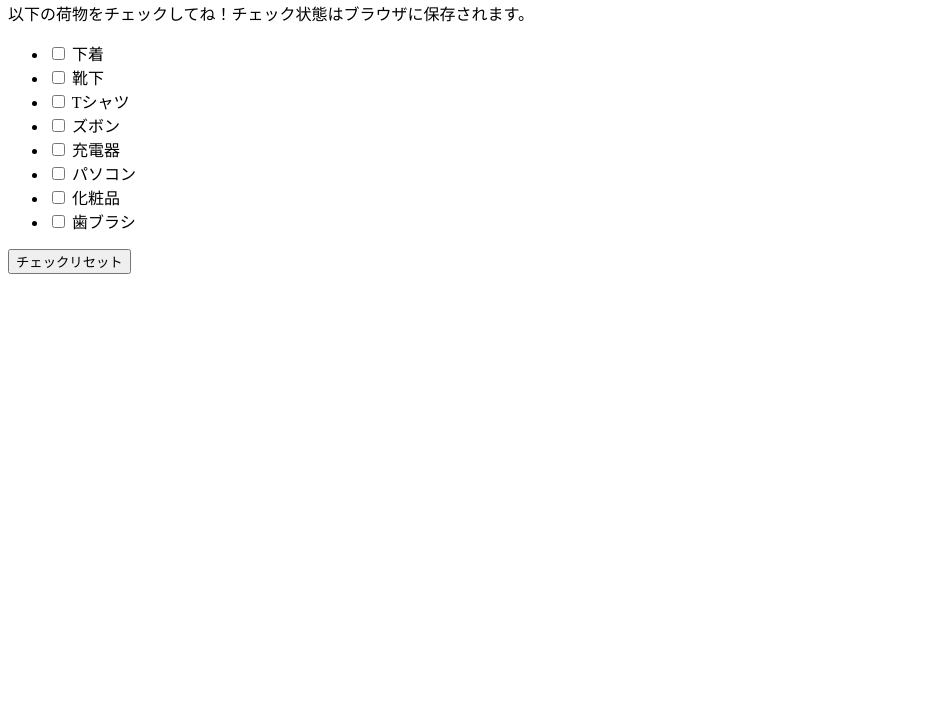
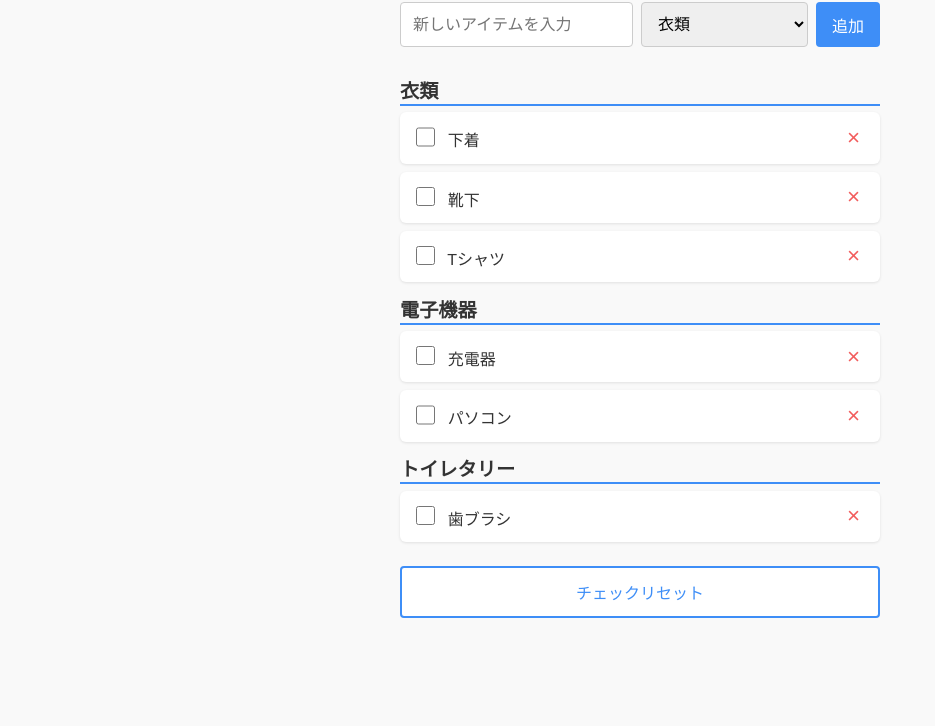
Before and after one commit to 100mensoul/packhuck, a plain HTML site: page index.html in a window 1280 px wide. Shown: the part 74-800 px from the top of the page, without its empty margins (0-935 px from the left). Drawn offline with Linux system fonts and the light colour scheme.

Commit message:
index.html を更新

```diff
--- a/index.html
+++ b/index.html
@@ -1,35 +1,258 @@
-<h1>PACKHUCK - にづくりチェック</h1>
-<p>以下の荷物をチェックしてね！チェック状態はブラウザに保存されます。</p>
+<!DOCTYPE html>
+<html lang="ja">
+<head>
+  <meta charset="UTF-8">
+  <meta name="viewport" content="width=device-width,initial-scale=1.0">
+  <title>PACKHUCK - カテゴリ付き荷造り</title>
+<style>
+:root {
+  /* カラーテーマ */
+  --bg-color: #f9f9f9;
+  --card-bg: #ffffff;
+  --primary-color: #3e8ef7;
+  --danger-color: #f25c5c;
+  --text-color: #333333;
+  --font-family: 'Helvetica Neue', Arial, sans-serif;
+  --base-spacing: 1rem;
+}
 
-<ul id="packing-list">
-  <li><label><input type="checkbox"> 下着</label></li>
-  <li><label><input type="checkbox"> 靴下</label></li>
-  <li><label><input type="checkbox"> Tシャツ</label></li>
-  <li><label><input type="checkbox"> ズボン</label></li>
-  <li><label><input type="checkbox"> 充電器</label></li>
-  <li><label><input type="checkbox"> パソコン</label></li>
-  <li><label><input type="checkbox"> 化粧品</label></li>
-  <li><label><input type="checkbox"> 歯ブラシ</label></li>
-</ul>
-<button onclick="clearChecks()">チェックリセット</button>
+/* ベース */
+body {
+  margin: 0;
+  padding: var(--base-spacing);
+  font-family: var(--font-family);
+  color: var(--text-color);
+  background-color: var(--bg-color);
+  display: flex;
+  flex-direction: column;
+  align-items: center;
+}
 
-<script>
-  const list = document.getElementById('packing-list');
-  const items = list.querySelectorAll('input[type="checkbox"]');
+h1 {
+  margin-bottom: calc(var(--base-spacing) * 0.5);
+  color: var(--primary-color);
+  font-size: 1.8rem;
+  text-align: center;
+}
 
-  // ロード時に保存状態を復元
-  items.forEach((item, index) => {
-    const checked = localStorage.getItem('packhuck_item_' + index);
-    if (checked === 'true') item.checked = true;
-    item.addEventListener('change', () => {
-      localStorage.setItem('packhuck_item_' + index, item.checked);
+/* 入力エリア */
+#add-item {
+  display: flex;
+  width: 100%;
+  max-width: 480px;
+  gap: 0.5rem;
+  margin-bottom: var(--base-spacing);
+}
+
+#add-item input,
+#add-item select {
+  flex: 1;
+  padding: 0.75rem;
+  font-size: 1rem;
+  border: 1px solid #ccc;
+  border-radius: 4px;
+}
+
+#add-item button {
+  padding: 0 1rem;
+  font-size: 1rem;
+  background-color: var(--primary-color);
+  color: #fff;
+  border: none;
+  border-radius: 4px;
+  cursor: pointer;
+}
+
+/* リスト本体 */
+#packing-list {
+  width: 100%;
+  max-width: 480px;
+}
+
+#packing-list h2 {
+  margin: calc(var(--base-spacing) * 0.8) 0 calc(var(--base-spacing) * 0.4);
+  font-size: 1.2rem;
+  border-bottom: 2px solid var(--primary-color);
+}
+
+#packing-list li {
+  display: flex;
+  align-items: center;
+  background: var(--card-bg);
+  margin-bottom: 0.5rem;
+  padding: 0.75rem;
+  border-radius: 6px;
+  box-shadow: 0 1px 3px rgba(0,0,0,0.1);
+}
+
+#packing-list li label {
+  flex: 1;
+  cursor: pointer;
+  font-size: 1rem;
+}
+
+#packing-list li input[type="checkbox"] {
+  width: 1.2rem;
+  height: 1.2rem;
+  margin-right: 0.5rem;
+}
+
+#packing-list li button {
+  background: transparent;
+  border: none;
+  font-size: 1.4rem;
+  color: var(--danger-color);
+  cursor: pointer;
+  padding: 0 0.5rem;
+}
+
+/* リセットボタン */
+#clear-btn {
+  width: 100%;
+  max-width: 480px;
+  padding: 0.75rem;
+  font-size: 1rem;
+  background-color: #fff;
+  color: var(--primary-color);
+  border: 2px solid var(--primary-color);
+  border-radius: 4px;
+  cursor: pointer;
+  margin-top: var(--base-spacing);
+}
+
+/* レスポンシブ調整 */
+@media (max-width: 600px) {
+  :root {
+    --base-spacing: 0.75rem;
+  }
+  h1 {
+    font-size: 1.6rem;
+  }
+  #add-item input,
+  #add-item select,
+  #add-item button,
+  #clear-btn {
+    font-size: 0.9rem;
+    padding: 0.6rem;
+  }
+  #packing-list li {
+    padding: 0.6rem;
+  }
+}
+</style>
+</head>
+<body>
+  <h1>PACKHUCK</h1>
+
+  <!-- アイテム追加フォーム -->
+  <div id="add-item">
+    <input id="new-item" type="text" placeholder="新しいアイテムを入力">
+    <select id="new-category">
+      <option value="衣類">衣類</option>
+      <option value="電子機器">電子機器</option>
+      <option value="トイレタリー">トイレタリー</option>
+    </select>
+    <button id="add-btn">追加</button>
+  </div>
+
+  <!-- チェックリスト本体 -->
+  <div id="packing-list"></div>
+
+  <!-- リセットボタン -->
+  <button id="clear-btn">チェックリセット</button>
+
+  <script>
+    const STORAGE_KEY = 'packhuck_items';
+    const CATEGORIES = ['衣類','電子機器','トイレタリー'];
+
+    // 要素参照
+    const listContainer = document.getElementById('packing-list');
+    const newItemInput = document.getElementById('new-item');
+    const newCategorySelect = document.getElementById('new-category');
+
+    // ストレージから読み込み or 初期データ
+    let items = JSON.parse(localStorage.getItem(STORAGE_KEY)) || [
+      { name:'下着',   done:false, category:'衣類' },
+      { name:'靴下',   done:false, category:'衣類' },
+      { name:'Tシャツ', done:false, category:'衣類' },
+      { name:'充電器', done:false, category:'電子機器' },
+      { name:'パソコン', done:false, category:'電子機器' },
+      { name:'歯ブラシ', done:false, category:'トイレタリー' }
+    ];
+
+    // 保存
+    function save() {
+      localStorage.setItem(STORAGE_KEY, JSON.stringify(items));
+    }
+
+    // 描画
+    function render() {
+      listContainer.innerHTML = '';
+      // カテゴリごとにグルーピング
+      const groups = {};
+      items.forEach((it, idx) => {
+        if (!groups[it.category]) groups[it.category] = [];
+        groups[it.category].push({ ...it, idx });
+      });
+      // 各カテゴリ見出し＋アイテム
+      CATEGORIES.forEach(cat => {
+        const group = groups[cat];
+        if (!group || group.length === 0) return;
+        // 見出し
+        const h2 = document.createElement('h2');
+        h2.textContent = cat;
+        listContainer.appendChild(h2);
+        // リスト
+        group.forEach(({ name, done, idx }) => {
+          const li = document.createElement('li');
+          li.innerHTML = `
+            <label>
+              <input type="checkbox" ${done ? 'checked' : ''} data-idx="${idx}">
+              ${name}
+            </label>
+            <button data-idx="${idx}">&times;</button>
+          `;
+          listContainer.appendChild(li);
+        });
+      });
+    }
+
+    // イベント：チェック変更
+    listContainer.addEventListener('change', e => {
+      if (e.target.matches('input[type="checkbox"]')) {
+        const i = e.target.dataset.idx;
+        items[i].done = e.target.checked;
+        save();
+      }
     });
-  });
+    // イベント：削除
+    listContainer.addEventListener('click', e => {
+      if (e.target.matches('button')) {
+        const i = e.target.dataset.idx;
+        items.splice(i, 1);
+        save();
+        render();
+      }
+    });
+    // アイテム追加
+    document.getElementById('add-btn').addEventListener('click', () => {
+      const name = newItemInput.value.trim();
+      const category = newCategorySelect.value;
+      if (!name) return;
+      items.push({ name, done:false, category });
+      newItemInput.value = '';
+      save();
+      render();
+    });
+    // リセット
+    document.getElementById('clear-btn').addEventListener('click', () => {
+      items.forEach(it => it.done = false);
+      save();
+      render();
+    });
 
-  function clearChecks() {
-    items.forEach((item, index) => {
-      item.checked = false;
-      localStorage.setItem('packhuck_item_' + index, false);
-    });
-  }
-</script>
+    // 初回レンダー
+    render();
+  </script>
+</body>
+</html>
```
